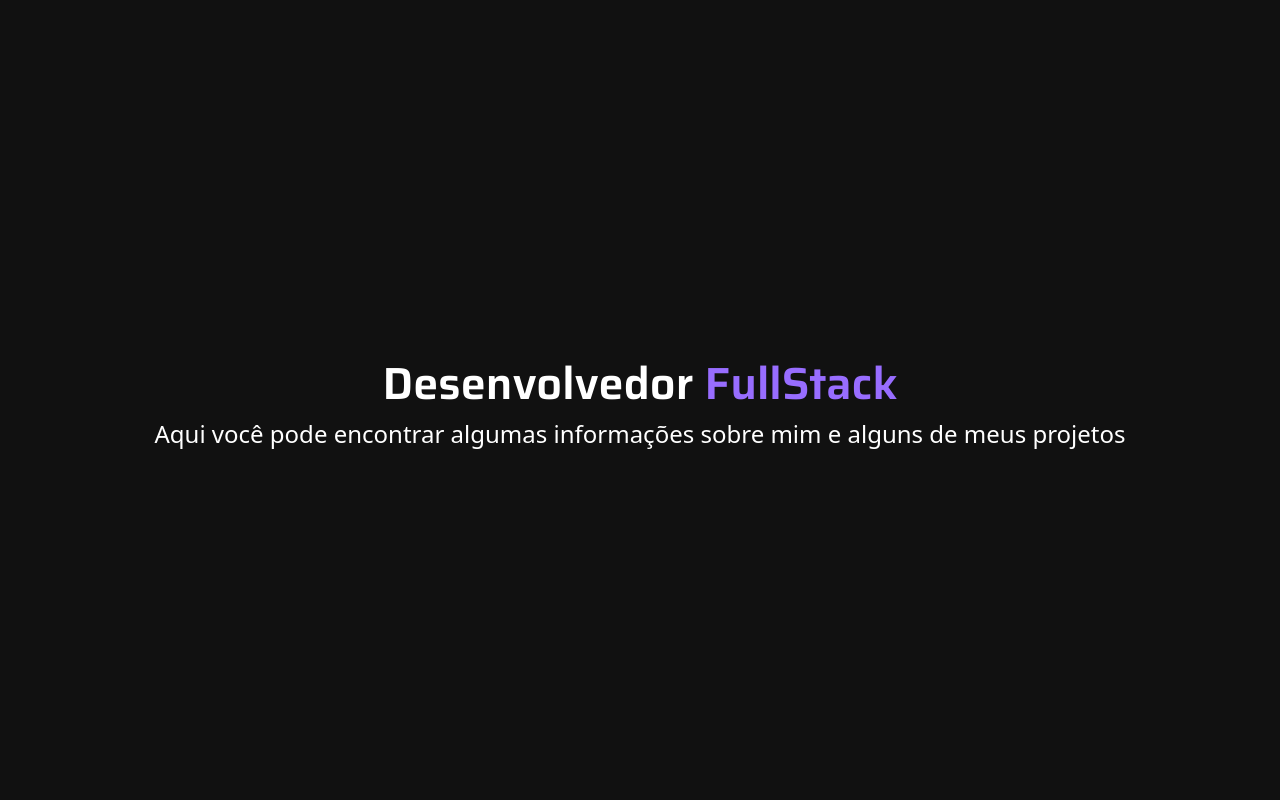
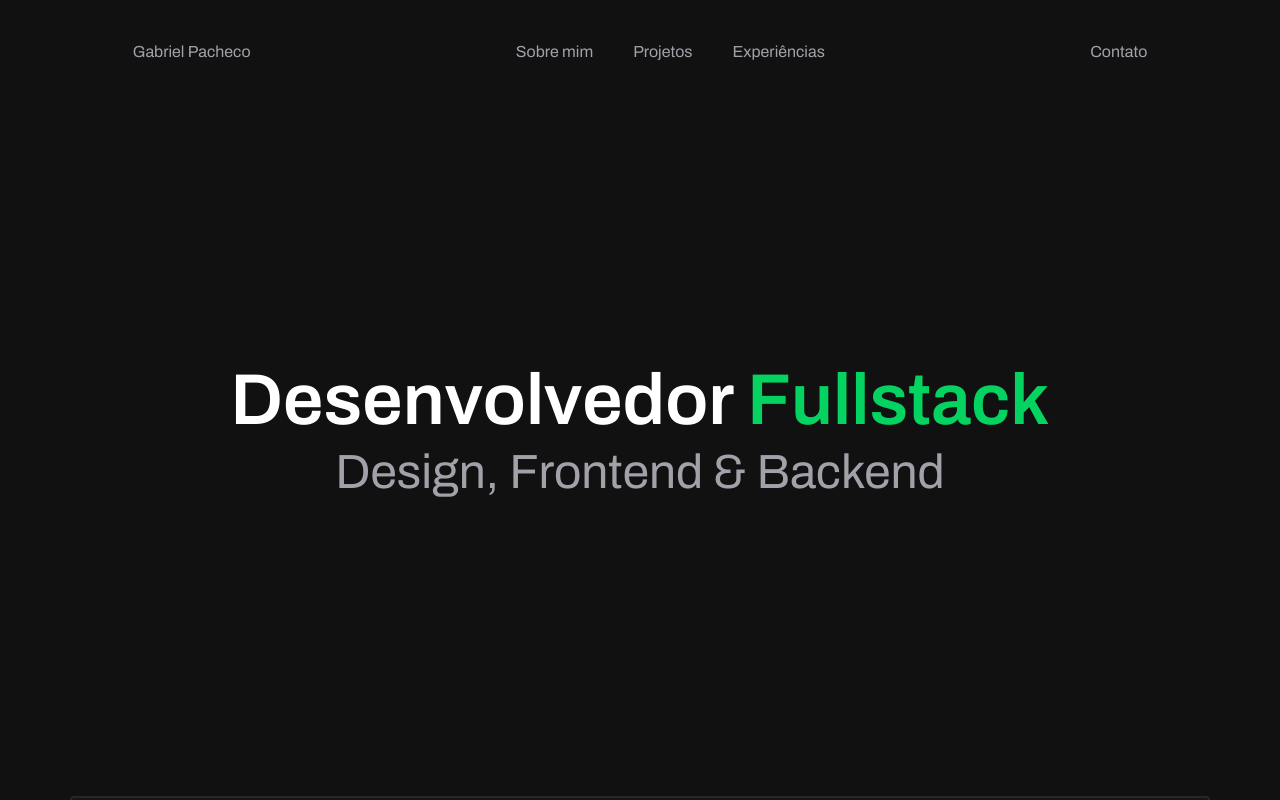
Before and after one commit to gabr1elpachec0/personal-portfolio, a React (Vite) app: page / in a window 1280 px wide. Shown: the top 800 px of the page. Built offline with nearby package versions, Linux system fonts and the light colour scheme.

Commit message:
feat: navbar style & main section

```diff
--- a/index.html
+++ b/index.html
@@ -6,10 +6,10 @@
     <meta name="viewport" content="width=device-width, initial-scale=1.0" />
     <link rel="preconnect" href="https://fonts.googleapis.com">
     <link rel="preconnect" href="https://fonts.gstatic.com" crossorigin>
-    <link href="https://fonts.googleapis.com/css2?family=Saira:wght@600&family=Sora:wght@600&display=swap" rel="stylesheet">
+    <link href="https://fonts.googleapis.com/css2?family=Archivo:wght@400;600&display=swap" rel="stylesheet">
     <title>Portfólio // Gabriel Pacheco</title>
   </head>
-  <body class="bg-background text-white">
+  <body class="bg-firstBackground text-white">
     <div id="root"></div>
     <script type="module" src="/src/main.jsx"></script>
   </body>
--- a/src/App.jsx
+++ b/src/App.jsx
@@ -1,13 +1,21 @@
+import { About } from './components/About';
+import { Header } from './components/Header';
 import { Main } from './components/Main';
 import './styles/global.css';
 
 function App() {
   return (
-    <div className='w-screen h-screen flex items-center justify-center'>
-      <section>
+    <>
+      <header>
+        <Header />
+      </header>
+      <main>
         <Main />
+      </main>
+      <section className='flex items-center justify-center'>
+        <About />
       </section>
-    </div>
+    </>
   )
 }
 
--- /dev/null
+++ b/src/components/About.jsx
@@ -0,0 +1,8 @@
+export function About() {
+  return (
+    <div className='flex w-[1140px] h-[552px] text-justify border-solid border-2 border-zinc-800 bg-secondBackground rounded mt-[300px]'>
+      <img src=''></img>
+
+    </div>
+  )
+}
--- /dev/null
+++ b/src/components/Header.jsx
@@ -0,0 +1,19 @@
+export function Header() {
+  return (
+    <nav className='flex items-center justify-around mt-10 font-archivo text-zinc-400'>
+      <a href=''>Gabriel Pacheco</a>
+      <ul className='flex gap-x-10 '>
+        <li>
+          <a href="">Sobre mim</a>
+        </li>
+        <li>
+          <a href="">Projetos</a>
+        </li>
+        <li>
+          <a href="">Experiências</a>
+        </li>
+      </ul>
+      <a href="">Contato</a>
+    </nav>
+  )
+}
--- a/src/components/Main.jsx
+++ b/src/components/Main.jsx
@@ -1,8 +1,8 @@
 export function Main() {
   return (
-    <main className='flex flex-col items-center justify-center'>
-      <h1 className='text-[45px] font-bold font-saira'>Desenvolvedor <span className='text-purple'> FullStack</span></h1>
-      <h2 className='font-thin text-2xl'>Aqui você pode encontrar algumas informações sobre mim e alguns de meus projetos</h2>
-    </main>
+    <div className='flex flex-col text-center mt-[300px]'>
+      <h1 className='text-7xl font-bold font-archivo'>Desenvolvedor <span className='text-green'>Fullstack</span></h1>
+      <h2 className='mt-3 text-5xl font-archivo text-zinc-400'>Design, Frontend & Backend</h2>
+    </div>
   )
 }
--- a/src/styles/global.css
+++ b/src/styles/global.css
@@ -1,3 +1,17 @@
 @tailwind base;
 @tailwind utilities;
 @tailwind components;
+
+::-webkit-scrollbar {
+  background-color: #252529;
+  width: 0.5rem;
+}
+
+::-webkit-scrollbar-thumb {
+  background-color: #04D361;
+  width: auto;
+}
+
+a:hover {
+  color: white;
+}
--- a/tailwind.config.js
+++ b/tailwind.config.js
@@ -7,12 +7,13 @@ export default {
   theme: {
     extend: {
       colors: {
-        background: '#111111',
-        purple: '#986DFF'
+        firstBackground: '#111111',
+        secondBackground: '#151515',
+        // purple: '#986DFF',
+        green: '#04D361',
       },
       fontFamily: {
-        sora: ['Sora', 'sans-serif'],
-        saira: ['Saira', 'sans-serif']
+        archivo: ['Archivo', 'sans-serif'],
       }
     },
   },
```
